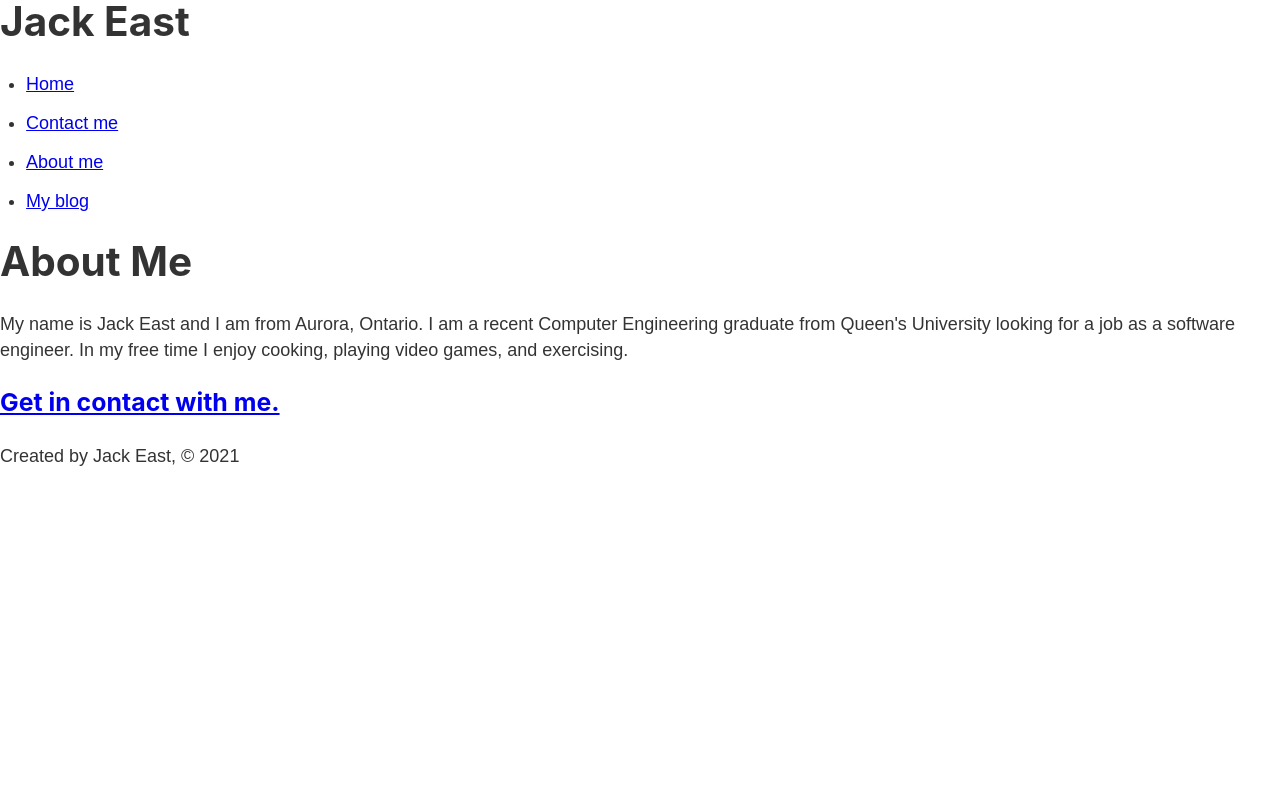
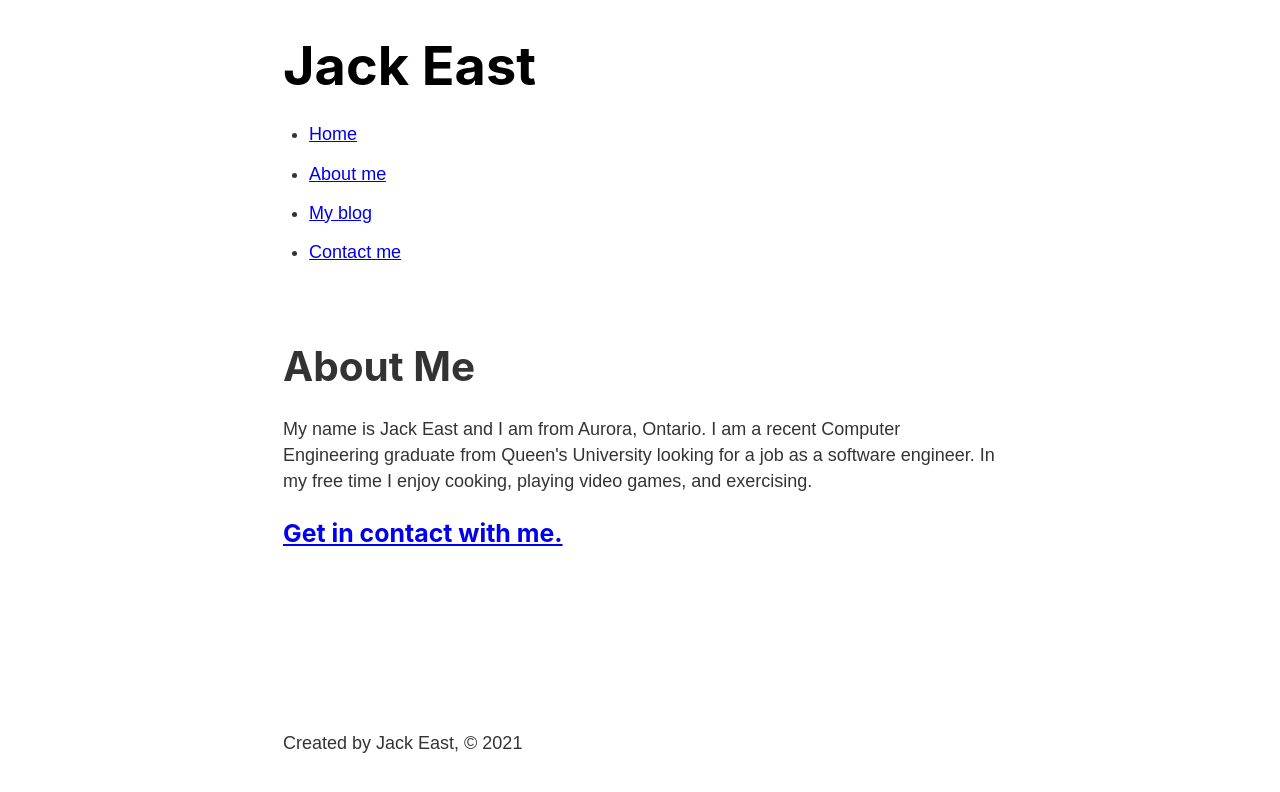
Before and after one commit to jackeast23/CodeBlog, a Gatsby site: page /about in a window 1280 px wide. Built offline with nearby package versions, Linux system fonts and the light colour scheme; Gatsby itself is replaced by a stand-in of ours.

Commit message:
added header and layout style module

```diff
--- a/src/components/header.js
+++ b/src/components/header.js
@@ -1,23 +1,38 @@
 import React from 'react'
 import { Link } from 'gatsby'
 
+// import './header.module.scss'
+import headerStyles from './header.module.scss'
+
 const Header = () => {
     return (
-        <header>
-            <h1>Jack East</h1>
+        <header className={headerStyles.header}>
+            <h1>
+                <Link className={headerStyles.title} to="/">
+                    Jack East
+                </Link>
+            </h1>
             <nav>
-                <ul>
+                <ul className={headerStyles.navList}>
                     <li>
-                        <Link to="/">Home</Link>
+                        <Link className={headerStyles.navItem} activeClassName={headerStyles.activeNavItem} to="/">
+                            Home
+                        </Link>
                     </li>
                     <li>
-                        <Link to="/contact">Contact me</Link>
+                        <Link className={headerStyles.navItem} activeClassName={headerStyles.activeNavItem} to="/about">
+                            About me
+                        </Link>
                     </li>
                     <li>
-                        <Link to="/about">About me</Link>
+                        <Link className={headerStyles.navItem} activeClassName={headerStyles.activeNavItem} to="/blog">
+                            My blog
+                        </Link>
                     </li>
                     <li>
-                        <Link to="/blog">My blog</Link>
+                        <Link className={headerStyles.navItem} activeClassName={headerStyles.activeNavItem} to="/contact">
+                            Contact me
+                        </Link>
                     </li>
                 </ul>
             </nav>
--- /dev/null
+++ b/src/components/header.module.scss
@@ -0,0 +1,30 @@
+.header {
+    padding: 1rem 0 3rem;
+}
+
+.title {
+    color: #000000;
+    font-size: 3rem;
+    text-decoration: none;
+}
+
+.nav-list {
+    display: flex;
+    list-style-type: none;
+    margin: 0;
+}
+
+.nav-item {
+    color: #999999;
+    font-size: .9rem;
+    margin-right: 1.3rem;
+    text-decoration: none;
+}
+
+.nav-item:hover {
+    color: #666666;
+}
+
+.active-nav-item {
+    color: #333333;
+}
--- a/src/components/layout.js
+++ b/src/components/layout.js
@@ -3,12 +3,15 @@
 import Header from '../components/header'
 import Footer from '../components/footer'
 import '../styles/index.scss'
+import layoutStyles from './layout.module.scss'
 
 const Layout = (props) => {
     return (
-        <div>
-            <Header />
-            {props.children}
+        <div className={layoutStyles.container}>
+            <div className={layoutStyles.content}>
+                <Header />
+                {props.children}
+            </div>
             <Footer />
         </div>
     )
--- /dev/null
+++ b/src/components/layout.module.scss
@@ -0,0 +1,13 @@
+.container {
+    margin: 0 auto;
+    max-width: 750px;
+    padding: 1rem;
+
+    display: flex;
+    flex-direction: column;
+    min-height: 100vh;
+}
+
+.content {
+    flex-grow: 1;
+}
```
